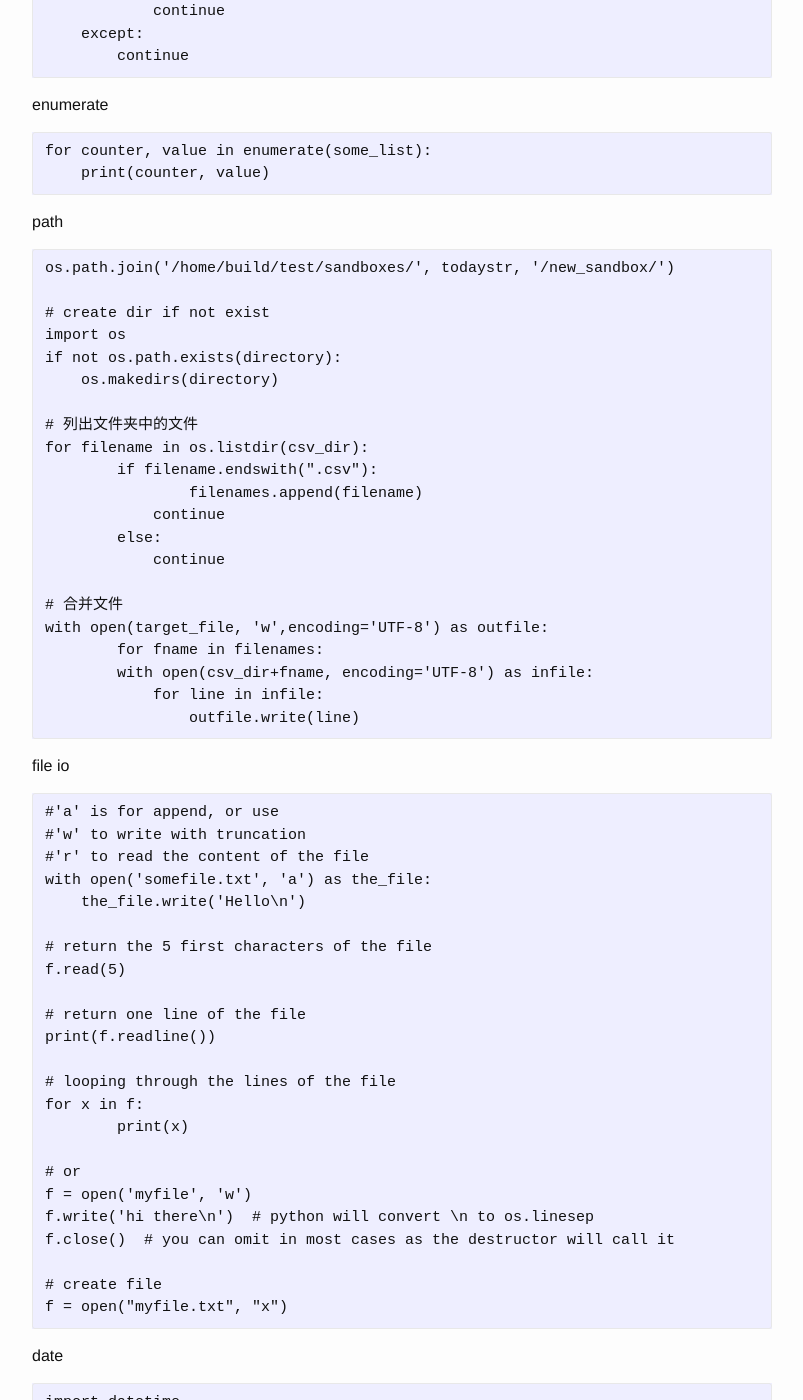
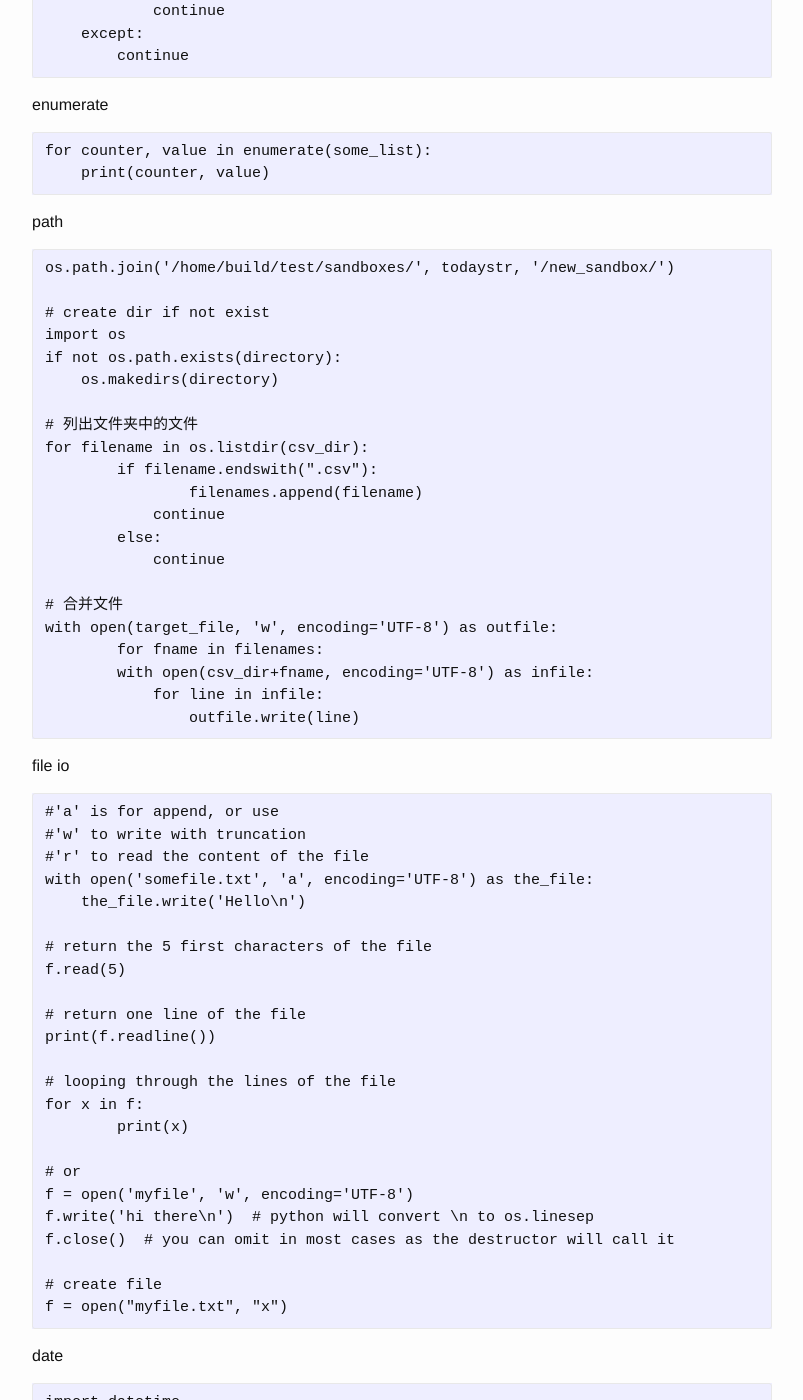
Before and after one commit to josephstalin117/josephstalin117.github.io, a Jekyll site: the page built from _posts/2017-08-10-python.markdown, in a window 1280 px wide and 1400 px high, scrolled down 6259 px. Shown: the whole window, without its empty margins (238-1041 px from the left). Built offline with Jekyll 4.4.1, drawn with Linux system fonts in a browser that asks for light colours.

Commit message:
edit python file io

```diff
--- a/_posts/2017-08-10-python.markdown
+++ b/_posts/2017-08-10-python.markdown
@@ -317,7 +317,7 @@ for filename in os.listdir(csv_dir):
             continue
 
 # 合并文件
-with open(target_file, 'w',encoding='UTF-8') as outfile:
+with open(target_file, 'w', encoding='UTF-8') as outfile:
 	for fname in filenames:
     	with open(csv_dir+fname, encoding='UTF-8') as infile:
             for line in infile:
@@ -329,7 +329,7 @@ file io
 #'a' is for append, or use
 #'w' to write with truncation
 #'r' to read the content of the file
-with open('somefile.txt', 'a') as the_file:
+with open('somefile.txt', 'a', encoding='UTF-8') as the_file:
     the_file.write('Hello\n')
 
 # return the 5 first characters of the file
@@ -343,7 +343,7 @@ for x in f:
 	print(x)
 
 # or
-f = open('myfile', 'w')
+f = open('myfile', 'w', encoding='UTF-8')
 f.write('hi there\n')  # python will convert \n to os.linesep
 f.close()  # you can omit in most cases as the destructor will call it
 
```
